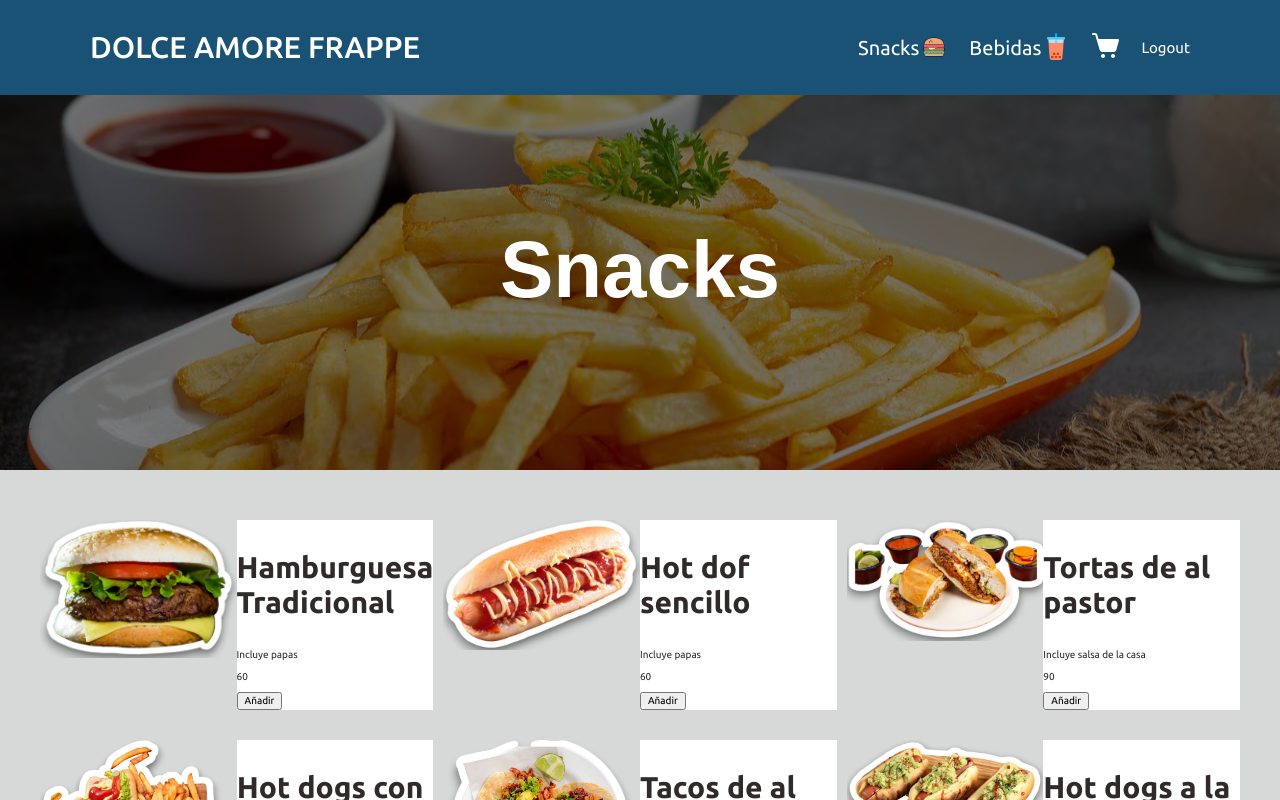
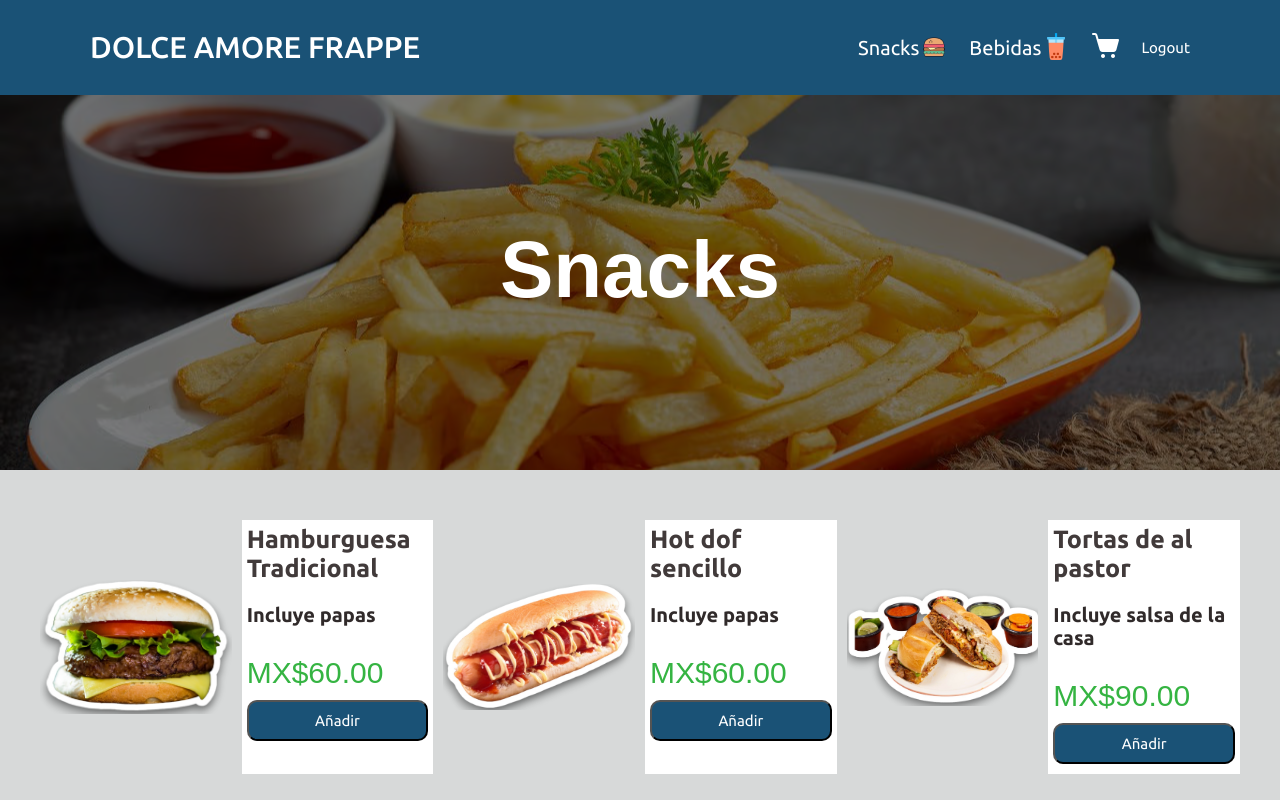
Before and after one commit to david27YLOSABESorNot/DolceAmoreFrappe, a React (Vite) app: page /snacks in a window 1280 px wide. Shown: the top 800 px of the page. Built offline with nearby package versions, Linux system fonts and the light colour scheme; sample sign-in values are in the browser's storage; a web font is replaced by a local one.

Commit message:
Nuevos cambios

```diff
--- a/src/articles/components/TargetProduct.jsx
+++ b/src/articles/components/TargetProduct.jsx
@@ -1,19 +1,25 @@
+import { currencyFormatter } from "../helpers/currencyFormatter";
+
 
 
 const TargetProduct = ({id, name, infoAditional, price, category}) => {
 
 
-    const urlImage = `/public/imageProducts/${id}.avif`;
+    const urlImage = `/imageProducts/${id}.avif`;
+    const priceFormated = currencyFormatter({currency: 'MXN'}, price);
 
 
     return (
         <div className="target-contain">
-            <img src={urlImage} alt="name" />
+            <div className="contain-img-card">
+                <img src={urlImage} alt="name" />
+            </div>
+
 
             <div className="info-target">
                 <h3>{name}</h3>
-                <p>{infoAditional}</p>
-                <p>{price}</p>
+                <p className="aditional">{infoAditional}</p>
+                <p className="price">{priceFormated}</p>
                 <button>Añadir</button>
             </div>
         </div>
--- /dev/null
+++ b/src/articles/helpers/currencyFormatter.js
@@ -0,0 +1,12 @@
+
+
+export const currencyFormatter = ({currency}, price) =>{
+
+    const formatter = new Intl.NumberFormat('en-US', {
+        style: 'currency',
+        minimumFractionDigits: 2,
+        currency
+    })
+
+    return formatter.format(price)
+}
--- a/src/articles/pages/Bebidas.jsx
+++ b/src/articles/pages/Bebidas.jsx
@@ -1,13 +1,18 @@
-
-
-import React from 'react'
+import { HeroList } from '../components'
 
 export const Bebidas = () => {
   return (
-    <div>
-      <div className="containImageSection sectionDrinks">
-          <h2 className='titleSection'>Bebidas</h2>
-        </div>
+    <div className="contain-sections">
+    <div className="containImageSection sectionDrinks">
+      <h2 className="titleSection">Bebidas</h2>
     </div>
+
+    <section className="section-list-snacks">
+      <HeroList
+        category={'bebidas'}
+      />
+    </section>
+
+</div>
   )
 }
--- a/src/index.css
+++ b/src/index.css
@@ -713,13 +713,27 @@ img{
 .titleSection{
   font-size: 4rem;
   font-family: var(--terciary-font);
-  z-index: +6;
+  z-index: +2;
 
 }
 .containCardsProducts{
     display: grid;
+    margin-top: 6rem;
 
 }
+
+.target-contain{
+  gap: 1rem;
+}
+
+.contain-img-card{
+  display: flex;
+  justify-content: center;
+  align-items: center;
+}
+
+
+
 
 @media(min-width: 768px){
 
@@ -755,8 +769,42 @@ img{
   background-color: #D7D9D9;
 }
 
+.info-target{
+  padding: .5rem;
+}
+
 .info-target h3{
   font-family: var(--principal-font);
   font-weight: bold;
-  font-size: 3rem;
+  font-size: 2.5rem;
+  color: #413A3A;
+  margin-top: 0;
+  margin-bottom: 1rem;
 }
+.info-target .aditional{
+  font-weight: bold;
+  font-size: 2rem;;
+}
+
+.info-target .price{
+  font-family: var(--terciary-font);
+  font-size: 2rem;
+  color: #35B442;
+  margin-bottom: 1rem;
+}
+
+.info-target button{
+  width: 100%;
+  margin-bottom: .5rem;
+  background-color: #1A5276;
+  color: white;
+  padding: 1rem;
+  font-size: 1.5rem;
+  border-radius: 1rem;;
+}
+
+@media (min-width: 768px){
+    .info-target .price{
+      font-size: 3rem;
+    }
+}
```
